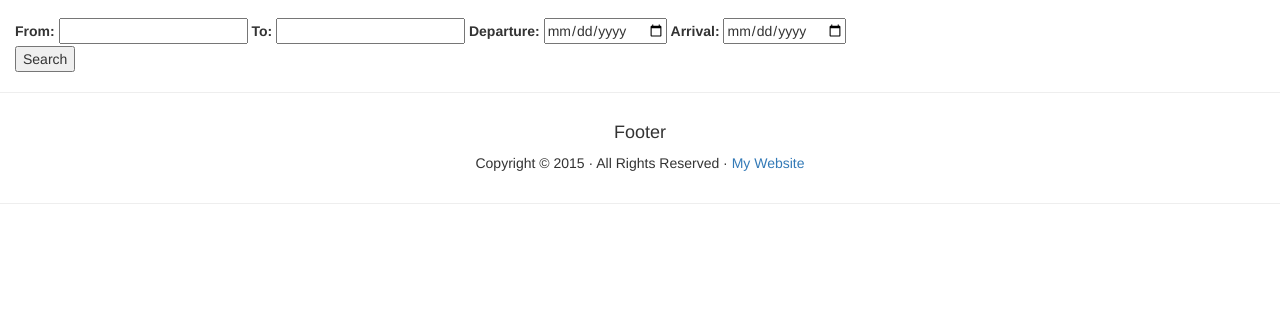
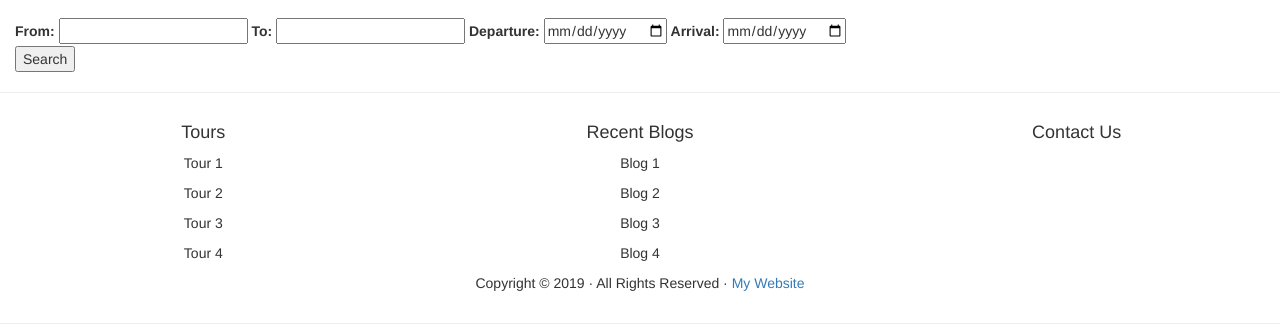
Before and after one commit to glenmould/RSTL-Site, a plain HTML site: page index.html in a window 1280 px wide. Shown: the part 54-384 px from the top of the page. Drawn offline with Linux system fonts and the light colour scheme.

Commit message:
Footer update and page title

```diff
--- a/index.html
+++ b/index.html
@@ -4,7 +4,7 @@
 <meta charset="UTF-8">
 <meta http-equiv="X-UA-Compatible" content="IE=edge">
 <meta name="viewport" content="width=device-width, initial-scale=1">
-<title>Bootstrap - Prebuilt Layout</title>
+<title>RS Travel & Logistics</title>
 
 <!-- Bootstrap -->
 <link href="css/bootstrap.css" rel="stylesheet">
@@ -53,11 +53,11 @@
 		  	<label for="departure-city">From:</label>
 		  	<input type="text" id="departure" name="departure-city-text">
 			<label for="arrival-city">To:</label>
-		  	<input type="text" id="arrival-city" name="arrival-city">
+	  	  <input type="text" id="arrival-city" name="arrival-city">
 			<label for="departure date">Departure:</label>
 		  	<input type="date" id="departure" name="departure">
 			<label for="arrival date">Arrival:</label>
-		  	<input type="date" id="arrival" name="arrival">
+	  	  <input type="date" id="arrival" name="arrival">
 			<div class="button">
   				<button type="button">Search</button>
 			</div>
@@ -66,11 +66,31 @@
     </div>
   </div>
 </div>
-  <hr>
+<hr>
+	<div class="container-fluid"> </div>
+	<div class="row">
+	<div class="text-center col-lg-4">
+		<h4>Tours</h4>
+		<p> Tour 1</p>
+		<p> Tour 2</p>
+		<p> Tour 3</p>
+		<p> Tour 4</p>
+	  </div>
+	<div class="text-center col-lg-4">
+		<h4>Recent Blogs</h4>
+					<p> Blog 1</p>
+					<p> Blog 2</p>
+					<p> Blog 3</p>
+					<p> Blog 4</p>
+		</div>
+		<div class="text-center col-lg-4">
+			<h4>Contact Us</h4>
+
+		</div>
+</div>
   <div class="row">
     <div class="text-center col-md-6 col-md-offset-3">
-      <h4>Footer </h4>
-      <p>Copyright &copy; 2015 &middot; All Rights Reserved &middot; <a href="http://yourwebsite.com/" >My Website</a></p>
+      <p>Copyright &copy; 2019 &middot; All Rights Reserved &middot; <a href="http://yourwebsite.com/" >My Website</a></p>
     </div>
   </div>
   <hr>
```
